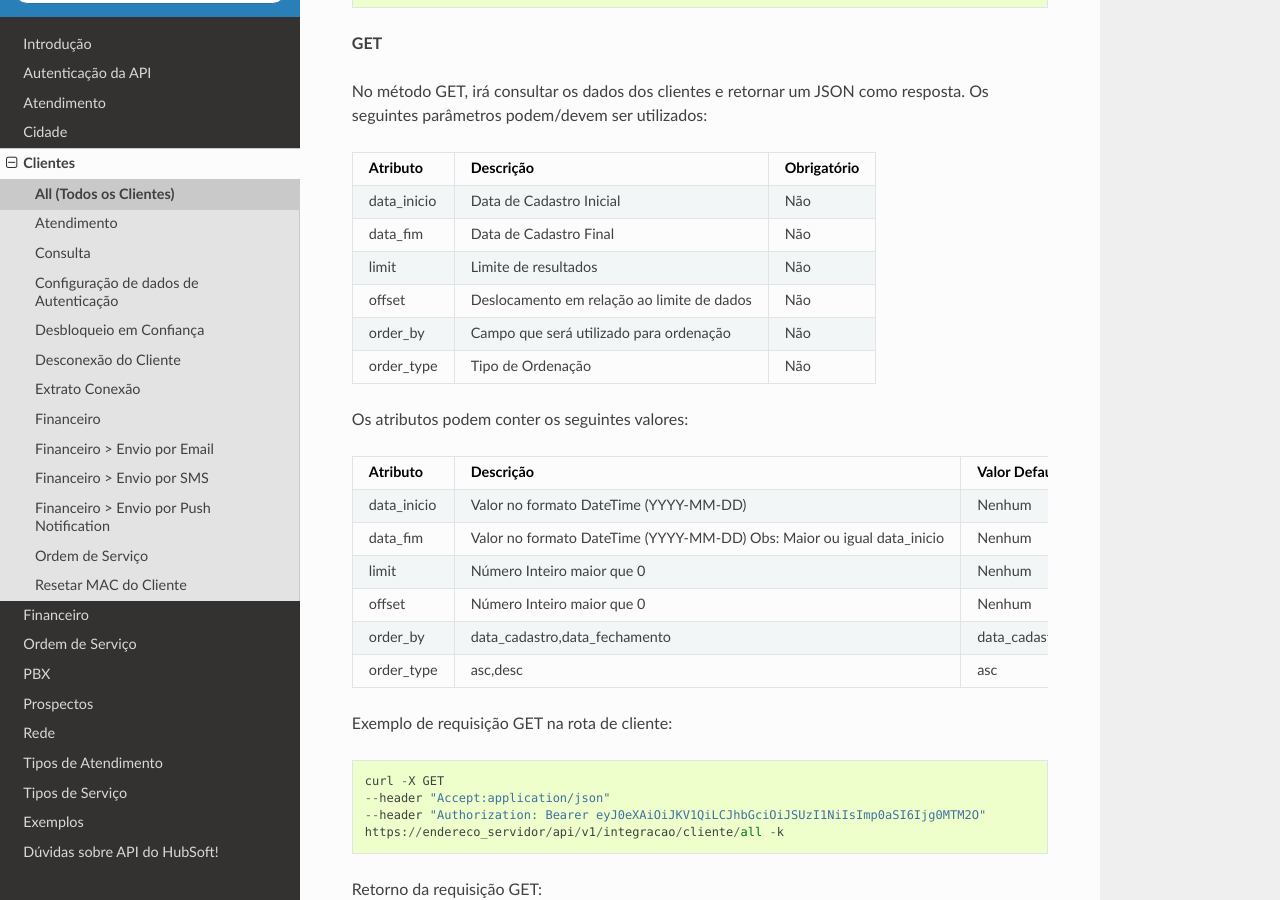
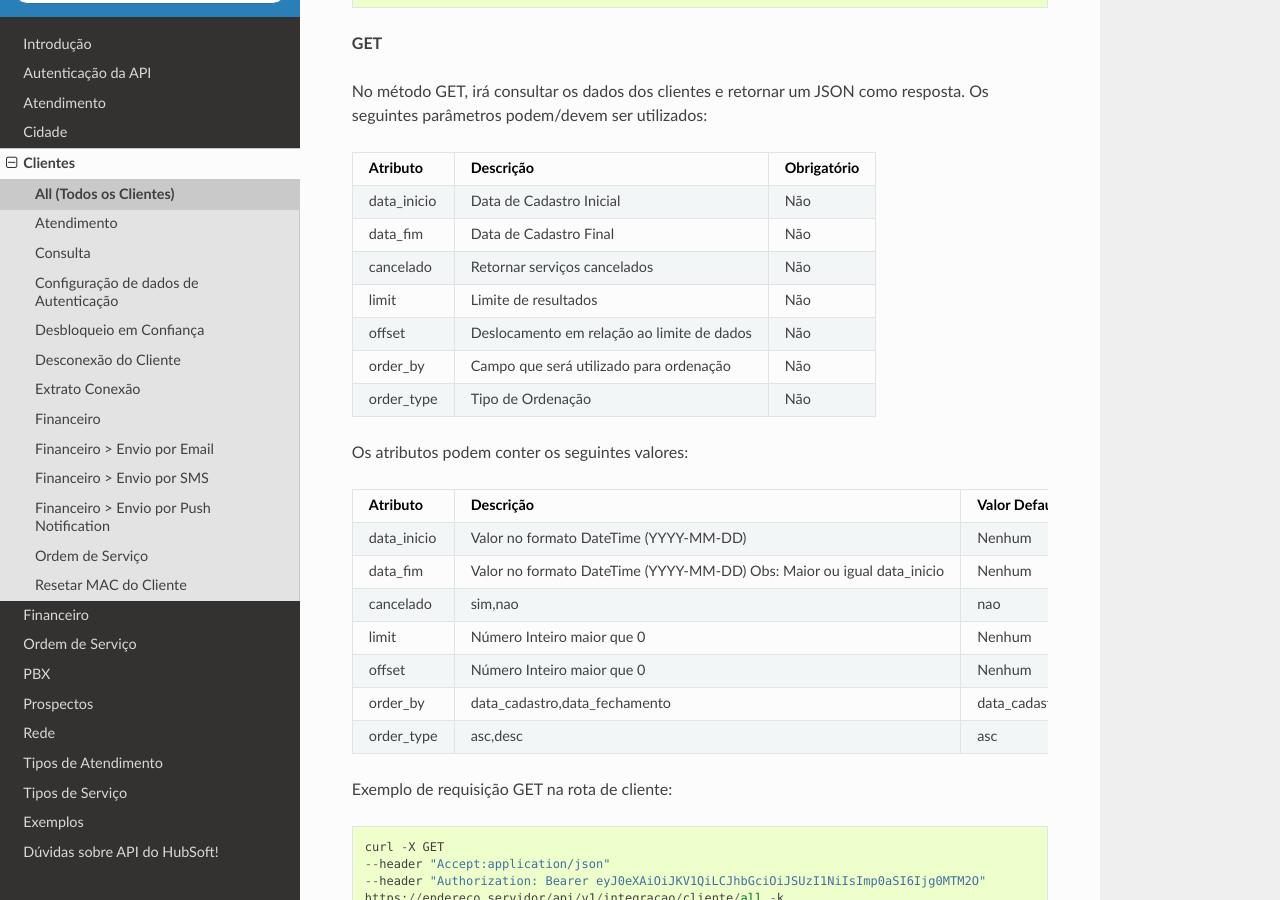
Before and after one commit to hubsoftbrasil/api, a Sphinx documentation site: the page built from docs/source/clientes/all.rst, in a window 1280 px wide and 900 px high, scrolled down 698 px. Built offline with Sphinx 7.4.7 and the Read the Docs theme 2.0.0, drawn with Linux system fonts in a browser that asks for light colours.

Commit message:
Adicionando instrucao de cancelado

```diff
--- a/docs/source/clientes/all.rst
+++ b/docs/source/clientes/all.rst
@@ -38,6 +38,10 @@ Os seguintes parâmetros podem/devem ser utilizados:
       -  Data de Cadastro Final
       -  Não
 
+   *  -  cancelado
+      -  Retornar serviços cancelados
+      -  Não
+
    *  -  limit
       -  Limite de resultados
       -  Não
@@ -70,6 +74,10 @@ Os atributos podem conter os seguintes valores:
    *  -  data_fim
       -  Valor no formato DateTime (YYYY-MM-DD) Obs: Maior ou igual data_inicio
       -  Nenhum
+
+   *  -  cancelado
+      -  sim,nao
+      -  nao
 
    *  -  limit
       -  Número Inteiro maior que 0
```
